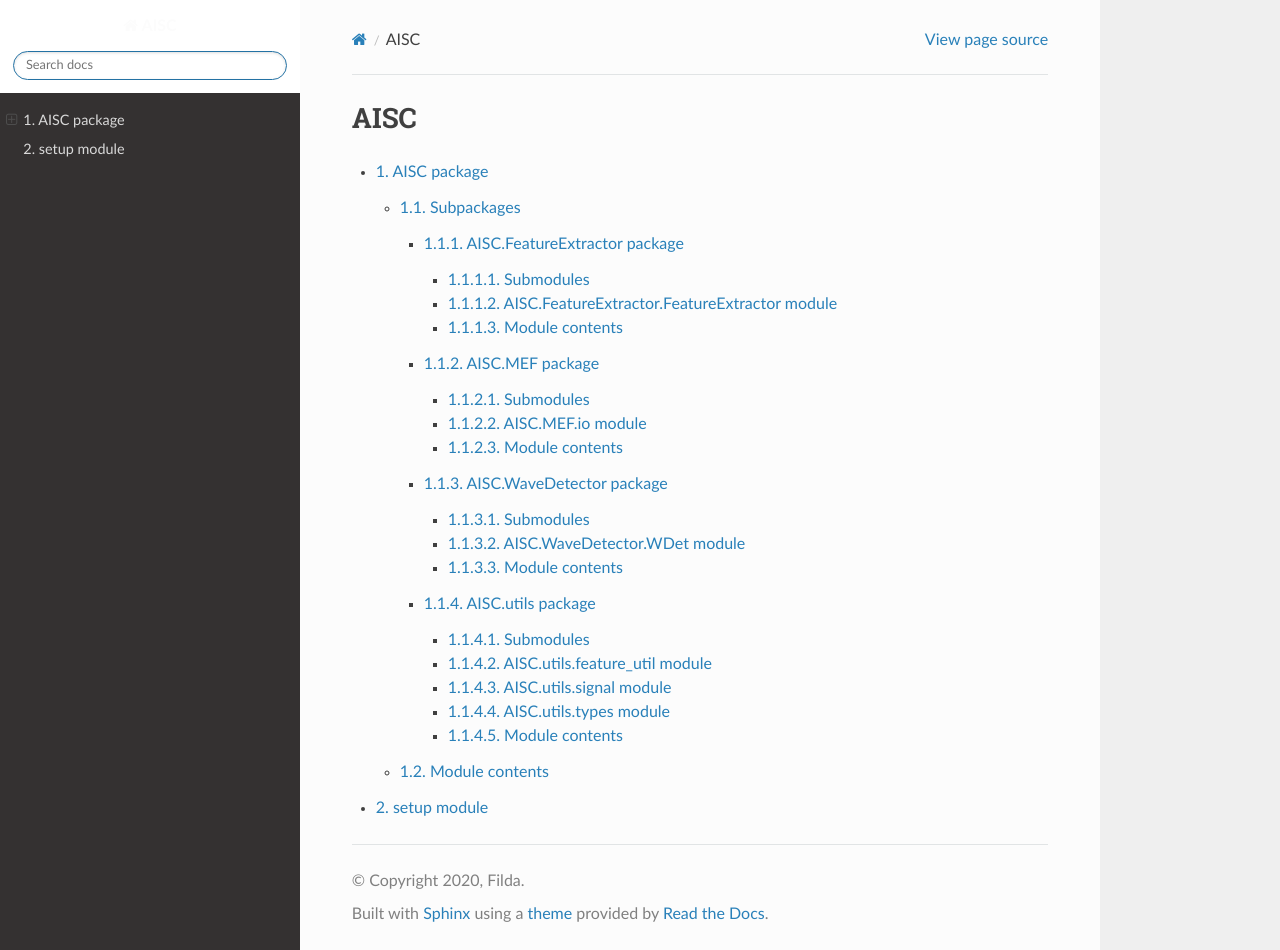
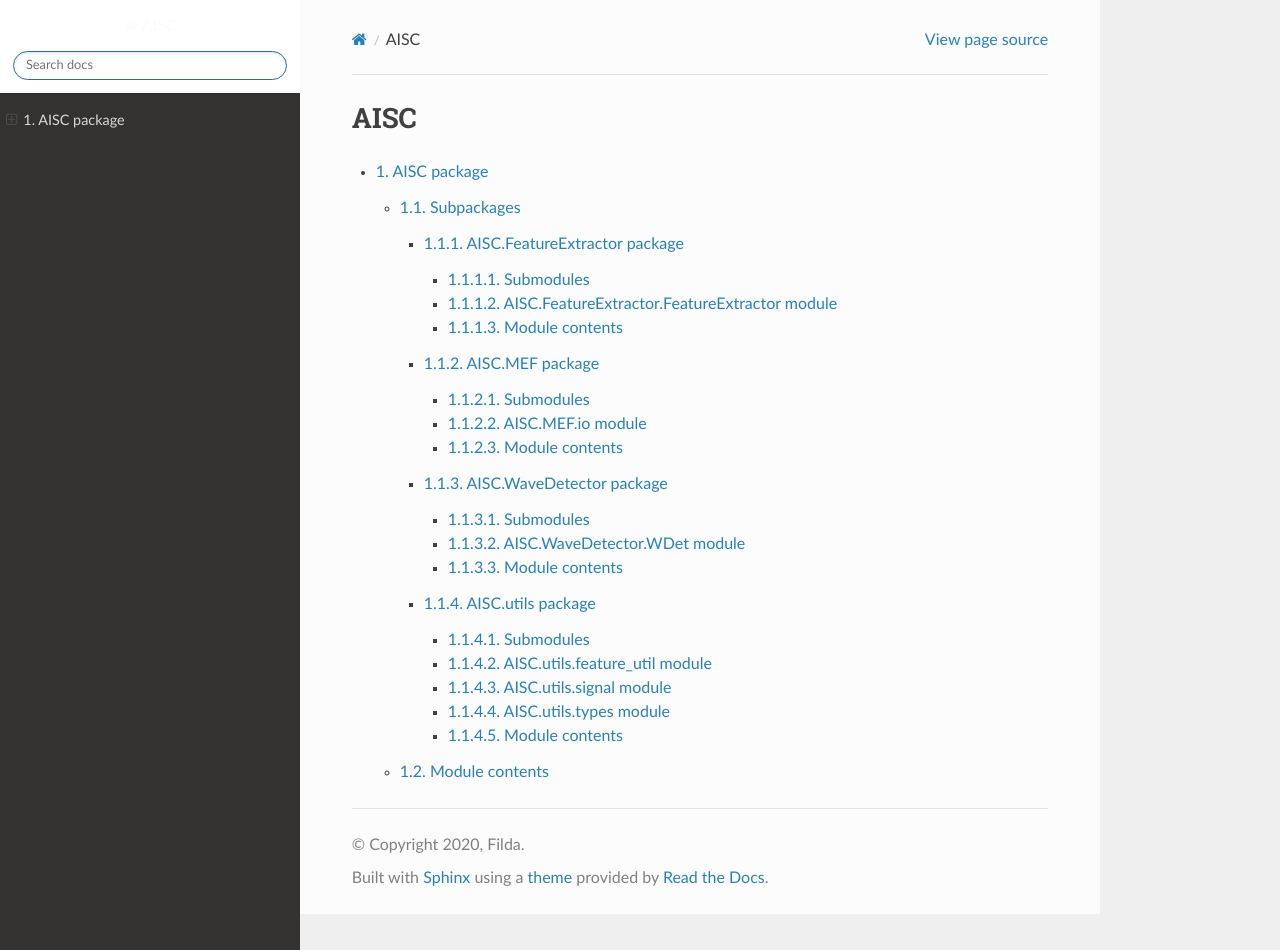
Before and after one commit to mselair/AISC, a Sphinx documentation site: the page built from docs/source/modules.rst, in a window 1280 px wide and 950 px high. Built offline with Sphinx 7.4.7 and the Read the Docs theme 2.0.0, drawn with Linux system fonts in a browser that asks for light colours.

Commit message:
Docs for mselair-aisc v0.0.1a

```diff
--- a/docs/source/modules.rst
+++ b/docs/source/modules.rst
@@ -6,4 +6,3 @@ AISC
    :numbered:
 
    AISC
-   setup
--- a/docs/source/setup.rst
+++ /dev/null
@@ -1,6 +0,0 @@
-setup module
-============
-
-.. automodule:: setup
-   :members:
-   :undoc-members:
```
